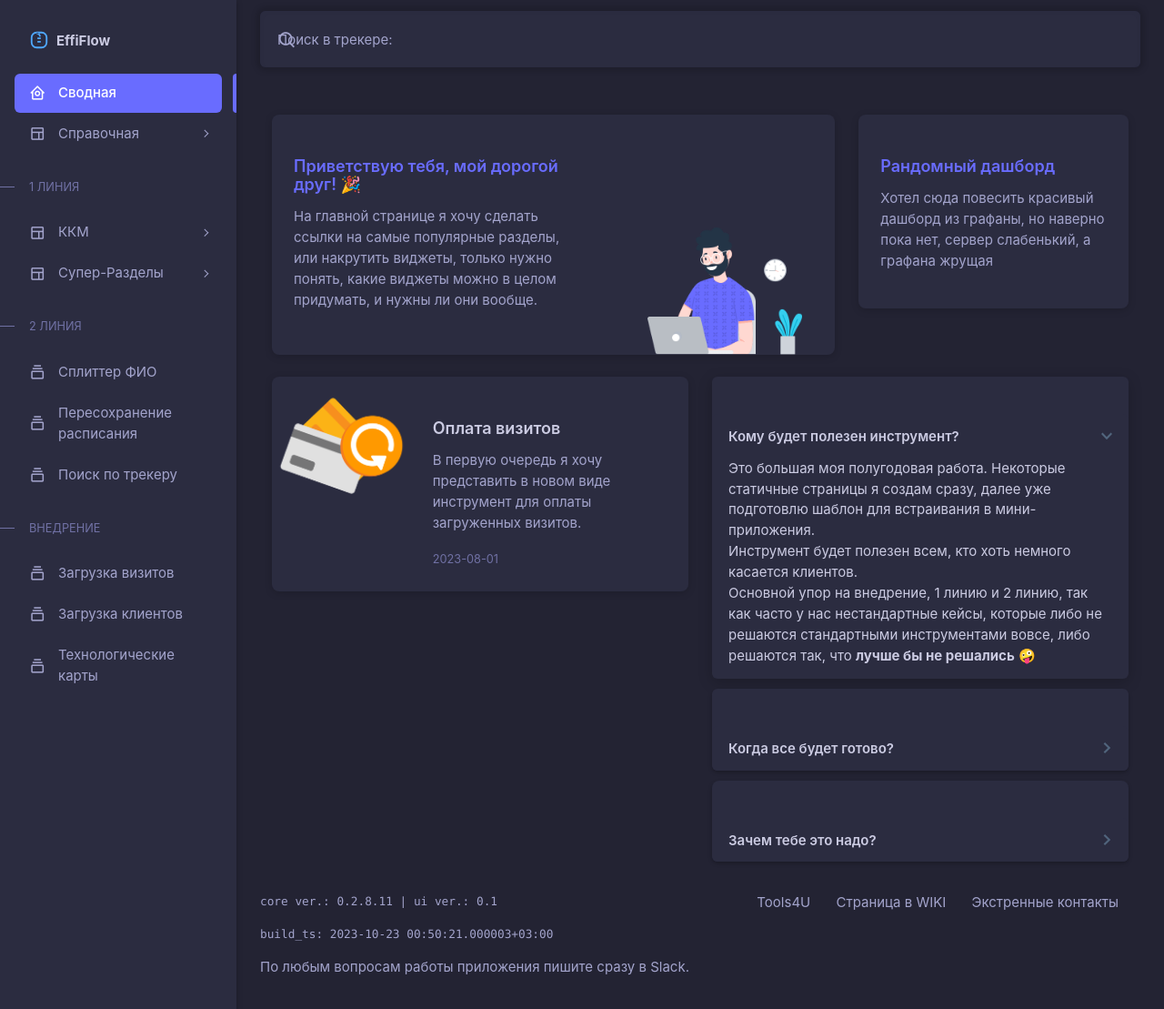
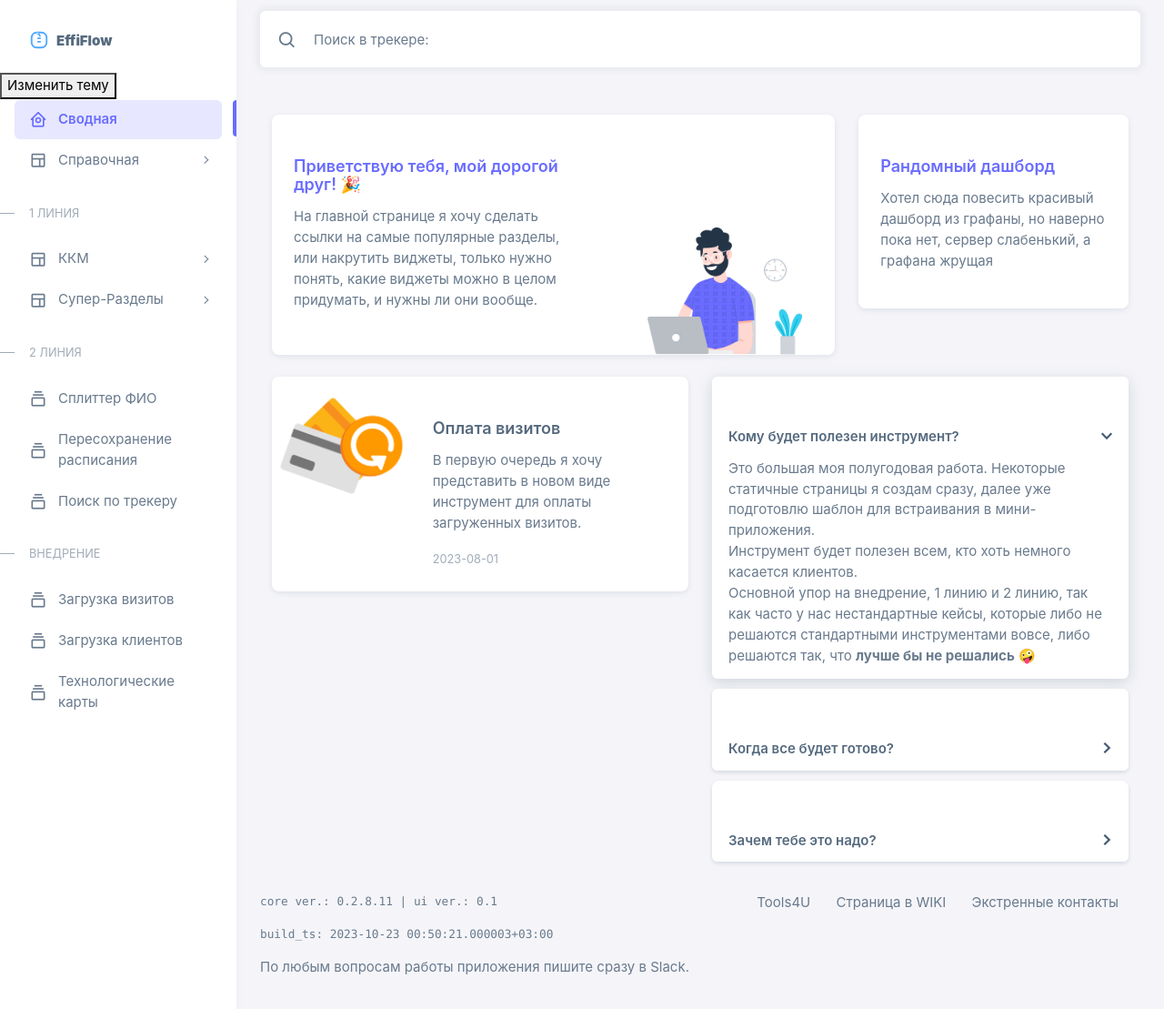
Before and after one commit to Mistxs/t4u-effiflow, a Flask app: page / in a window 1280 px wide. Shown: the whole page at 91% size. Run offline with Flask 2, Linux system fonts and the light colour scheme; parts of the project's set-up code (start-up, migrations or seed data) failed here and were passed over; some libraries are stand-ins or nearby versions.

Commit message:
added a button

```diff
--- a/templates/base.html
+++ b/templates/base.html
@@ -6,13 +6,11 @@
     <meta name="viewport" content="width=device-width, initial-scale=1.0, user-scalable=no, minimum-scale=1.0, maximum-scale=1.0"/>
 
       <script src="https://kit.fontawesome.com/7db479299e.js" crossorigin="anonymous"></script>
-      <link rel="stylesheet" href="{{ url_for('static', filename='css/core-dark.css') }}" class="template-customizer-core-css" >
+      <link rel="stylesheet" href="{{ url_for('static', filename='css/fonts/boxicons.css') }}">
+      <link rel="stylesheet" href="{{ url_for('static', filename='css/rome.css') }}">
+      <link rel="stylesheet" href="{{ url_for('static', filename='css/theme-default.css') }}" class="template-customizer-theme-css" id="theme-style">
+      <link rel="stylesheet" href="{{ url_for('static', filename='css/core.css') }}" class="template-customizer-core-css" id="core-style">
 
-      <link rel="stylesheet" href="{{ url_for('static', filename='css/fonts/boxicons.css') }}">
-
-      <link rel="stylesheet" href="{{ url_for('static', filename='css/rome.css') }}">
-
-      <link rel="stylesheet" href="{{ url_for('static', filename='css/theme-default-dark.css') }}" class="template-customizer-theme-css" >
 
       <link rel="stylesheet" href="{{ url_for('static', filename='css/demo.css') }}">
 
@@ -51,6 +49,7 @@
         <div class="menu-inner-shadow"></div>
 
         <ul class="menu-inner py-1">
+          <button onclick="toggleTheme()">Изменить тему</button>
           <!-- Dashboard -->
           <li class="menu-item {% if active_page == 'start' %} active{% endif %}">
             <a href="/" class="menu-link">
@@ -341,6 +340,30 @@
         <script src="{{ url_for('static', filename='js/helpers.js') }}"></script>
 		<script src="{{ url_for('static', filename='js/main.js') }}"></script>
         <script src="{{ url_for('static', filename='js/searchAW.js') }}"></script>
+    <script>
+        // Проверяем, есть ли значение в Local Storage для сохраненной темы
+        if (localStorage.getItem('theme') === 'dark') {
+            document.getElementById('core-style').setAttribute('href', '{{ url_for('static', filename='css/core-dark.css') }}');
+            document.getElementById('theme-style').setAttribute('href', '{{ url_for('static', filename='css/theme-default-dark.css') }}');
+        }
+
+        // Функция для смены темы
+        function toggleTheme() {
+            var themeStyle = document.getElementById('theme-style');
+            var coreStyle = document.getElementById('core-style');
+
+            if (themeStyle.getAttribute('href') === '{{ url_for('static', filename='css/theme-default.css') }}') {
+                themeStyle.setAttribute('href', '{{ url_for('static', filename='css/theme-default-dark.css') }}');
+                coreStyle.setAttribute('href', '{{ url_for('static', filename='css/core-dark.css') }}');
+                localStorage.setItem('theme', 'dark');
+
+            } else {
+                themeStyle.setAttribute('href', '{{ url_for('static', filename='css/theme-default.css') }}');
+                coreStyle.setAttribute('href', '{{ url_for('static', filename='css/core.css') }}');
+                localStorage.setItem('theme', 'light');
+            }
+        }
+    </script>
 
 	</body>
 </html>
```
Also changed, not shown: static/js/main.js (line endings or trailing spaces).
